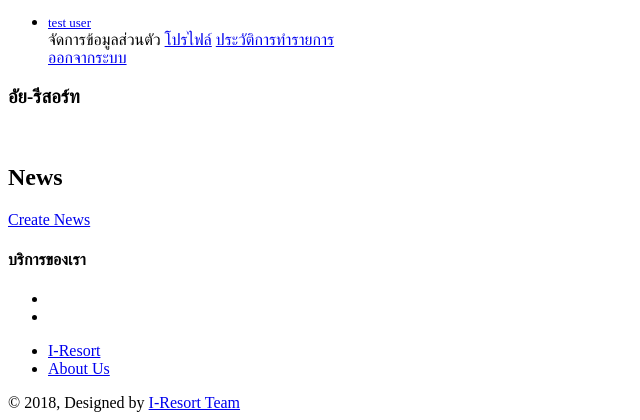
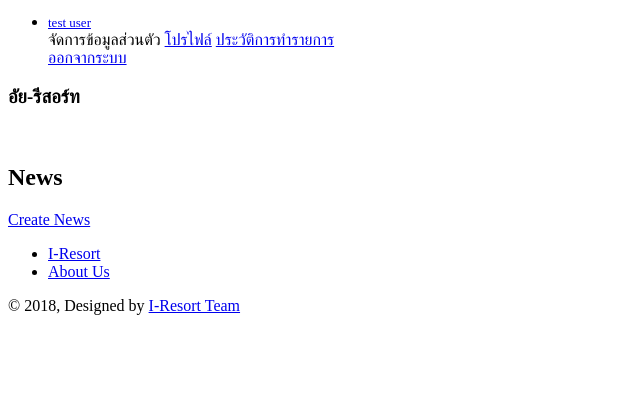
Before and after one commit to ThingnoyStudio/i-resort2, a Yii app: template _protected/frontend/views/news/index.php in a window 1280 px wide. Shown: the part 432-852 px from the top of the page, without its empty margins (0-640 px from the left). After the commit the page ends 747 px from the top, so only its background shows below. Run offline with PHP 8.4 and a stand-in for Yii, Linux system fonts and the light colour scheme; the template is opened without the code that fills it, so the values that code supplies are empty; some libraries are stand-ins or nearby versions.

Commit message:
bee FE news

```diff
--- a/_protected/frontend/views/food/index.php
+++ b/_protected/frontend/views/food/index.php
@@ -23,7 +23,7 @@ $this->params['breadcrumbs'][] = $this->title;
         'dataProvider' => $dataProvider,
         'filterModel' => $searchModel,
         'columns' => [
-            ['class' => 'yii\grid\SerialColumn'],
+//            ['class' => 'yii\grid\SerialColumn'],
 
             'Fid',
             'Fname:ntext',
--- a/_protected/frontend/views/news/index.php
+++ b/_protected/frontend/views/news/index.php
@@ -36,23 +36,5 @@ $this->params['breadcrumbs'][] = $this->title;
 
 
 
-        <div class="col-md-6 ml-auto mr-auto">
-            <h4 class="title text-center">บริการของเรา</h4>
-            <div class="nav-align-center">
-                <ul class="nav nav-pills nav-pills-primary" role="tablist">
-                    <li class="nav-item">
-                        <a class="nav-link active" data-toggle="tab" href="#room" role="tablist">
-                            <i class="fas fa-bed"></i>
-                        </a>
-                    </li>
-                    <li class="nav-item">
-                        <a class="nav-link " data-toggle="tab" href="#food" role="tablist">
-                            <!--                                <i class=" glyphicon-cutlery"></i>-->
-                            <i class="fas fa-utensils"></i>
-                        </a>
-                    </li>
-                </ul>
-            </div>
-        </div>
 
 </div>
```
